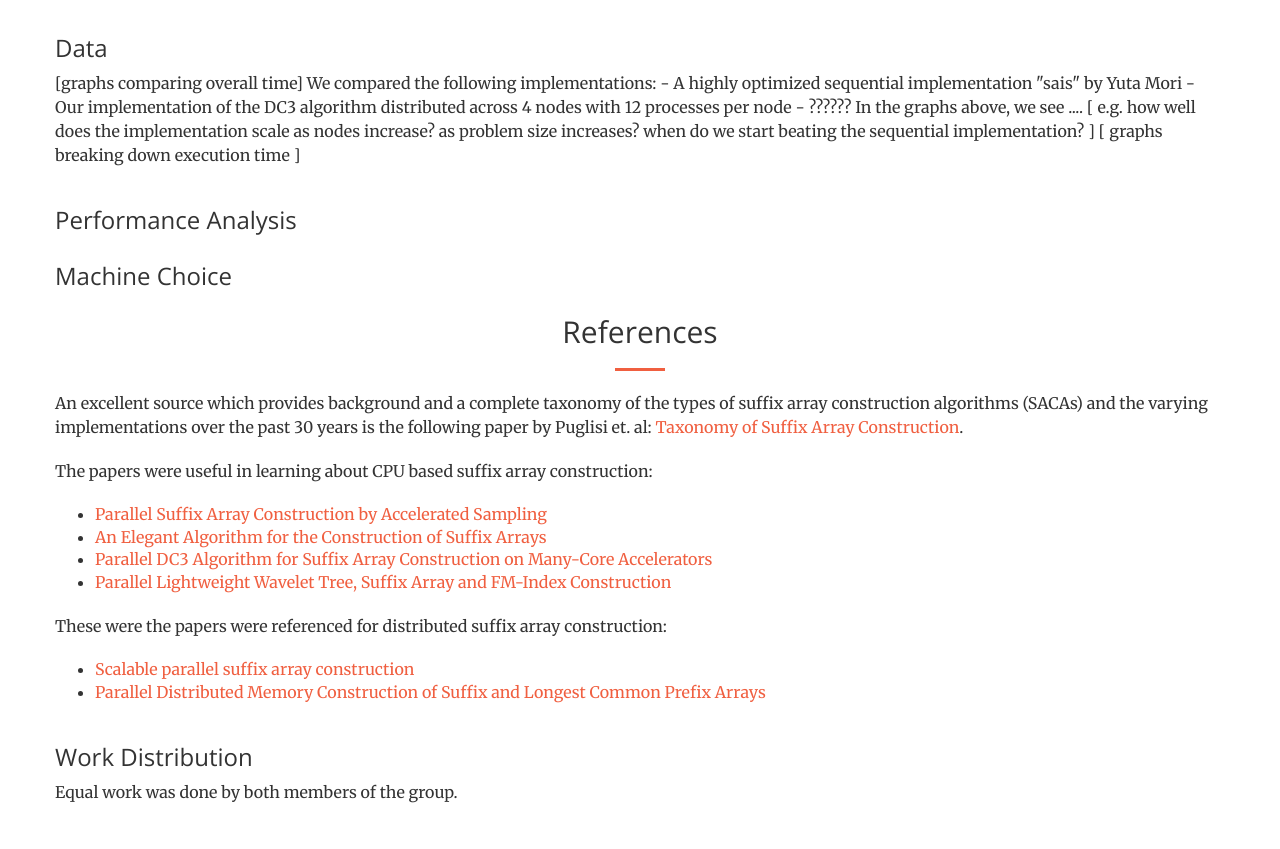
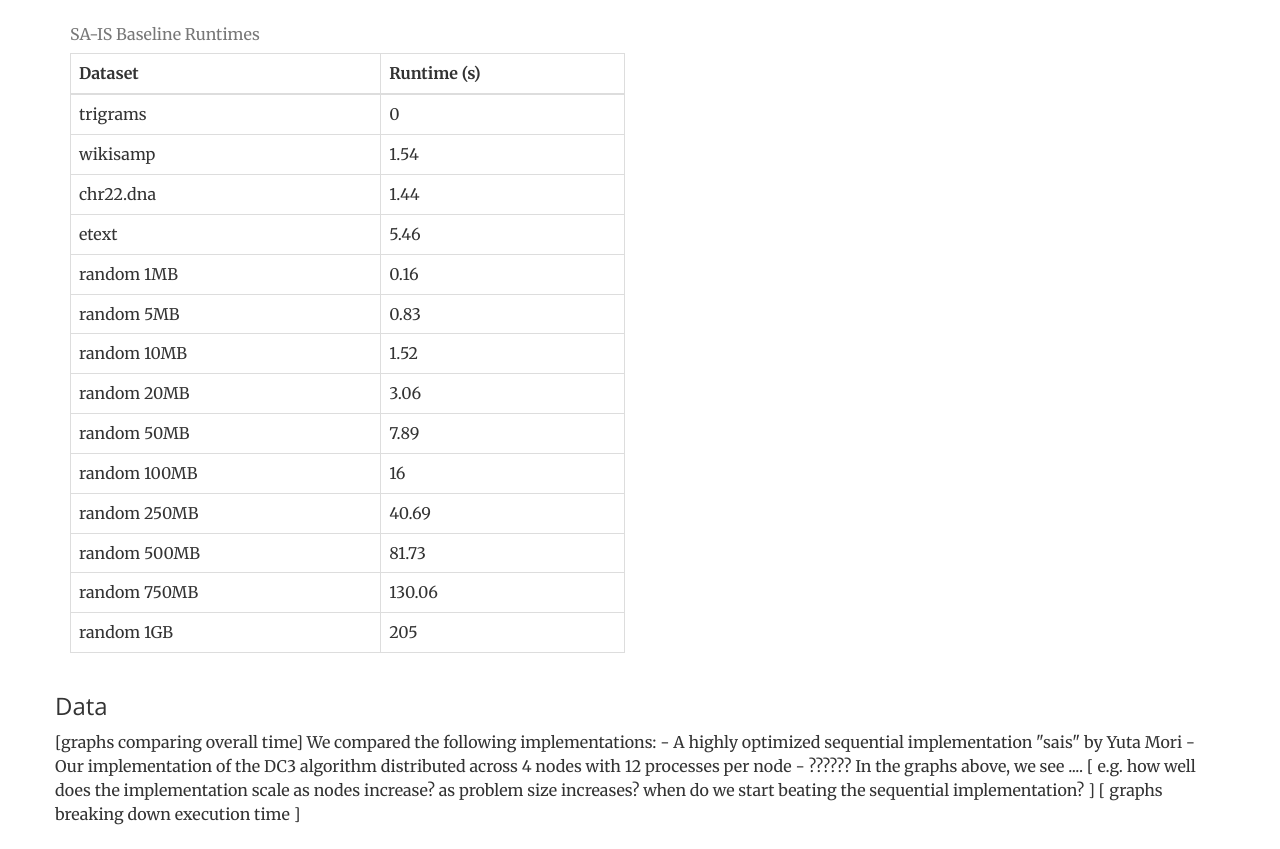
Before and after one commit to snnynhr/ParallelSuffixArrays, a plain HTML site: page index.html in a window 1280 px wide. Shown: the part 6580-7429 px from the top of the page. Drawn offline with nearby package versions, Linux system fonts and the light colour scheme.

Commit message:
add baseline table

```diff
--- a/index.html
+++ b/index.html
@@ -413,6 +413,35 @@
                     </p>
                 </div>
                 <div class="row">
+                    <div class="col-lg-6 center">
+                        <table class = "table table-bordered">
+                            <caption>SA-IS Baseline Runtimes</caption>
+                            <thead>
+                                <tr>
+                                    <th>Dataset</th>
+                                    <th>Runtime (s)</th>
+                                </tr>
+                            </thead>
+                            <tbody>
+                                <tr><td> trigrams </td><td> 0 </td> </tr>
+                                <tr><td> wikisamp  </td><td>  1.54</td> </tr>
+                                <tr><td> chr22.dna  </td><td> 1.44</td> </tr>
+                                <tr><td> etext  </td><td> 5.46</td> </tr>
+                                <tr><td> random 1MB </td><td> 0.16</td> </tr>
+                                <tr><td> random 5MB </td><td> 0.83</td> </tr>
+                                <tr><td> random 10MB </td><td>1.52</td> </tr>
+                                <tr><td> random 20MB </td><td>3.06</td> </tr>
+                                <tr><td> random 50MB </td><td>7.89</td> </tr>
+                                <tr><td> random 100MB </td><td>16</td> </tr>
+                                <tr><td> random 250MB </td><td>40.69</td> </tr>
+                                <tr><td> random 500MB </td><td>81.73</td> </tr>
+                                <tr><td> random 750MB </td><td> 130.06</td> </tr>
+                                <tr><td> random 1GB </td><td> 205</td> </tr>
+                            </tbody>
+                        </table>
+                    </div>
+                </div>
+                <div class="row">
                     <h3> Data </h3>
                     <p>
                         [graphs comparing overall time]
```
